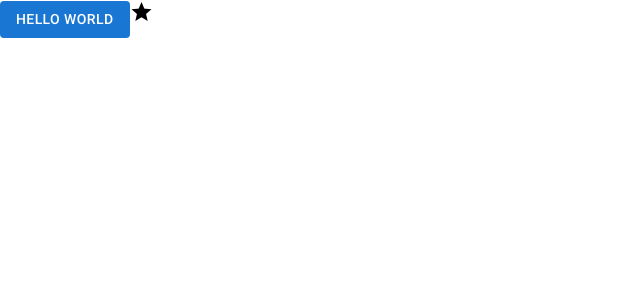
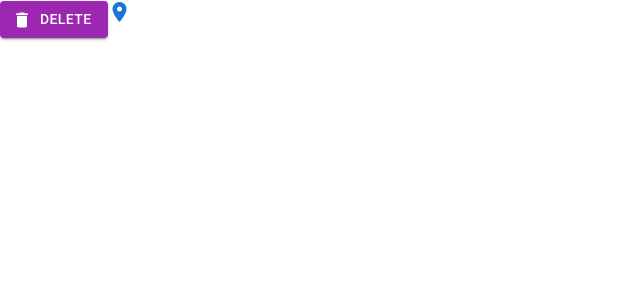
Before and after one commit to dffede87/almadulce, a React (Create React App) app: page / in a window 1280 px wide. Shown: the top 300 px of the page, without its empty margins (0-640 px from the left). Built offline with nearby package versions, Linux system fonts and the light colour scheme.

Commit message:
Cambios en App.js

```diff
--- a/src/App.js
+++ b/src/App.js
@@ -5,10 +5,10 @@ import Icon from '@mui/material/Icon';
 export default function App() {
   return (
     <>
-       <Button variant="contained" color="primary" disableElevation>
-         Hello World
+       <Button variant="contained" color="secondary" startIcon={<Icon>delete</Icon>}>
+         Delete
        </Button>
-       <Icon>star</Icon>
+       <Icon color="primary">room</Icon>
     </>
   );
 }
```
